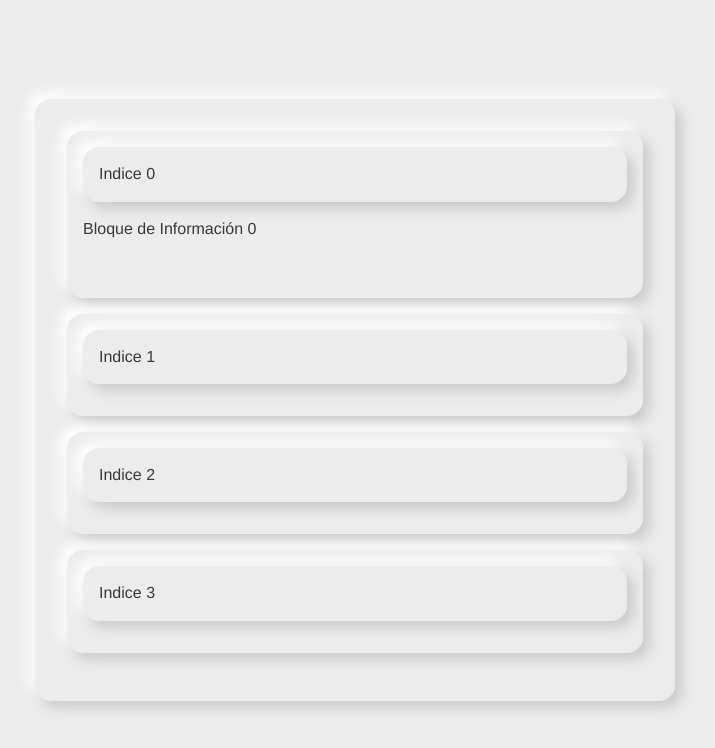
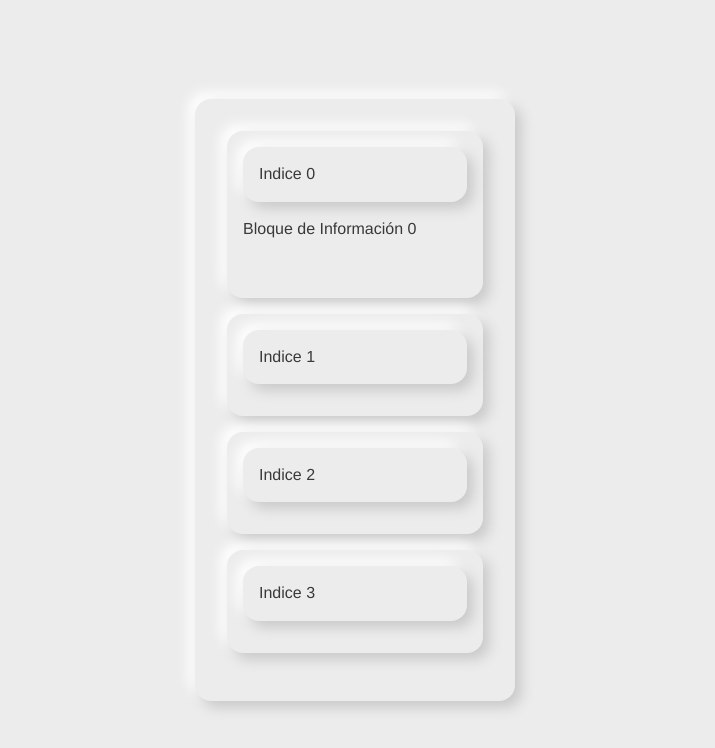
Before and after one commit to eduardofierropro-zz/Acordeon-en-HTML-CSS-y-JS-para-Youtube, a plain HTML site: page index.html in a window 1280 px wide. Shown: the whole page, without its empty margins (285-1000 px from the left). Drawn offline with Linux system fonts and the light colour scheme.

Commit message:
Optimizando el código

```diff
--- a/scss/app.scss
+++ b/scss/app.scss
@@ -3,7 +3,7 @@
 
 .acordeon{
     width:90%;
-    max-width: 40rem;
+    max-width: 20rem;
     padding:2rem;
     @include neo( 1, 1rem , .4rem );
 }
```
Also changed, not shown: css/app.css.
